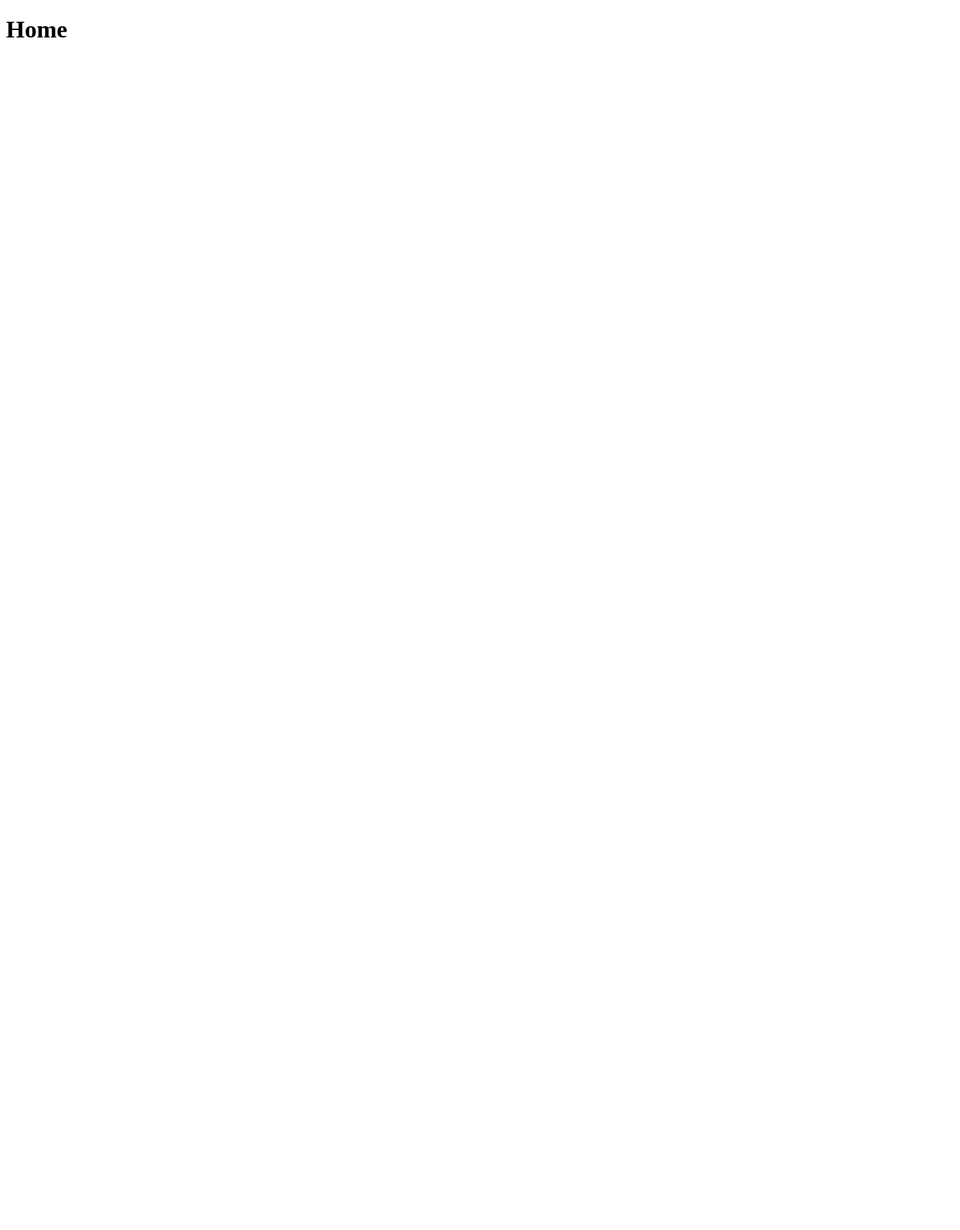
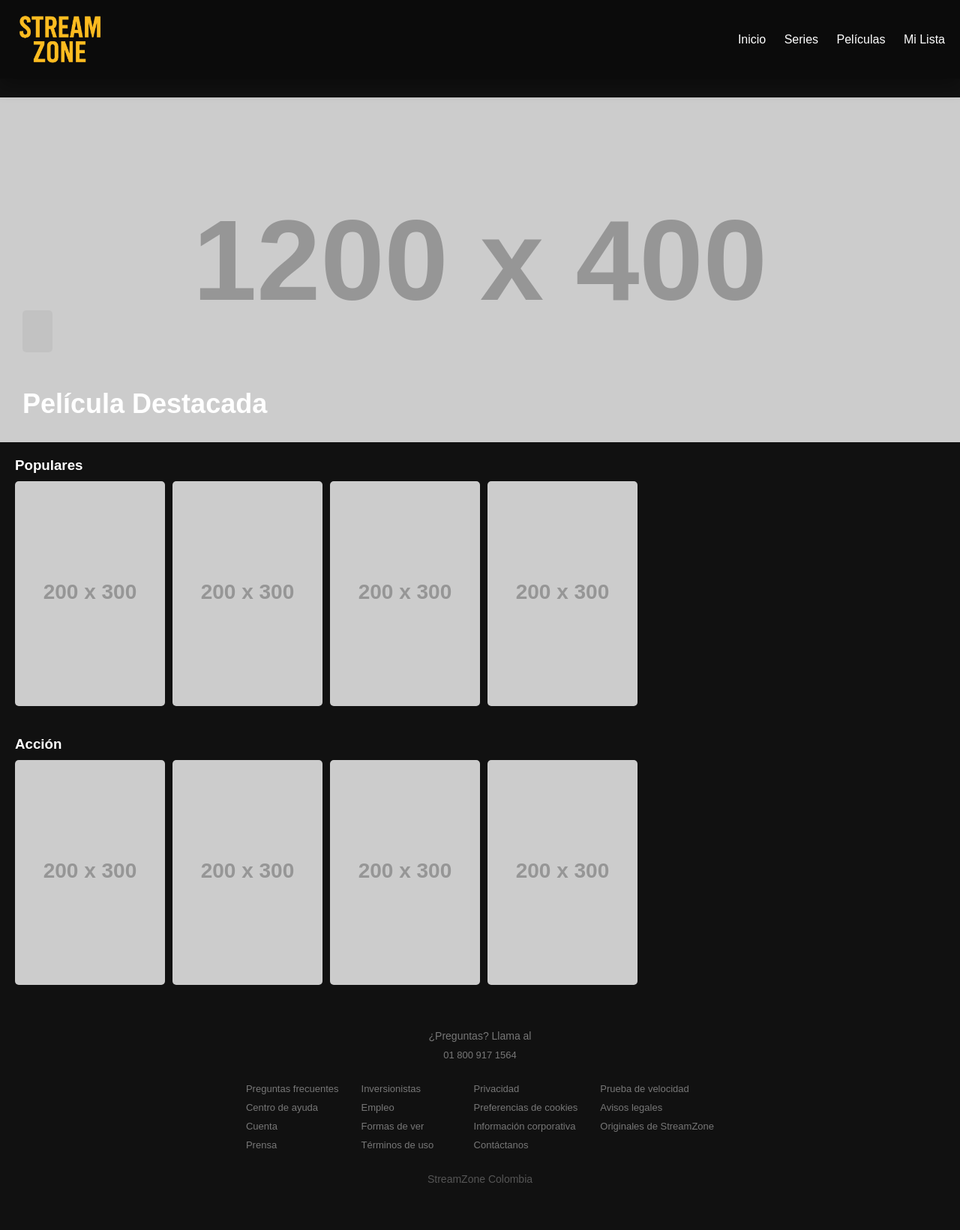
Before and after one commit to oscarWilliam21/proyecto_final_utb, a plain HTML site: page client/home/home.html in a window 1280 px wide. Shown: the whole page at 75% size. Before the commit the page ends 800 px from the top, so only its background shows below. Drawn offline with Linux system fonts and the light colour scheme; no server answers; placeholder pictures from the web are drawn by us.

Commit message:
add home

```diff
--- a/client/home/home.css
+++ b/client/home/home.css
@@ -0,0 +1,176 @@
+body {
+    margin: 0;
+    background-color: #111;
+    color: #fff;
+    font-family: Arial, sans-serif;
+  }
+
+  .logo {
+    width: 120px;
+  }
+
+  .navbar {
+    position: fixed;
+    top: 0;
+    left: 0;
+    right: 0;
+    z-index: 1000;
+    display: flex;
+    justify-content: space-between;
+    align-items: center;
+    padding: 20px;
+    background: rgba(0, 0, 0, 0.3);
+    box-shadow: 0 10px 20px rgba(0, 0, 0, 0.3);
+    transition: box-shadow 0.3s ease, background-color 0.3s ease;
+  }
+
+  body {
+    margin: 0;
+    padding-top: 80px;
+  }
+
+
+  .logo {
+    font-size: 24px;
+    color: red;
+  }
+
+  .navbar nav a {
+    color: #fff;
+    margin-left: 20px;
+    text-decoration: none;
+  }
+
+  .banner {
+    height: 400px;
+    background-image: url('https://via.placeholder.com/1200x400');
+    background-size: cover;
+    background-position: center;
+    display: flex;
+    align-items: flex-end;
+    padding: 30px;
+  }
+
+  .banner h2 {
+    font-size: 36px;
+    margin: 0;
+  }
+
+  .row {
+    padding: 20px;
+  }
+
+  .row h3 {
+    margin: 0 0 10px 0;
+  }
+
+  .row-posters {
+    display: flex;
+    overflow-x: auto;
+  }
+
+  .row-posters img {
+    width: 200px;
+    height: 300px;
+    object-fit: cover;
+    margin-right: 10px;
+    border-radius: 5px;
+    transition: transform 0.2s;
+  }
+
+  .row-posters img:hover {
+    transform: scale(1.05);
+    cursor: pointer;
+  }
+
+  .carousel {
+    overflow: hidden;
+    display: flex;
+  }
+
+  .slide {
+    position: absolute;
+    top: 0;
+    left: 0;
+    width: 100%;
+    background-size: cover;
+    background-position: center;
+    opacity: 0;
+    transition: opacity 1s ease;
+  }
+
+  .slide.active {
+    opacity: 1;
+    height: 500px;
+  }
+
+  .slide-info {
+    position: absolute;
+    bottom: 30px;
+    left: 30px;
+    background-color: rgba(0,0,0,0.5);
+    padding: 20px;
+    border-radius: 5px;
+  }
+
+  .slide-info h2 {
+    margin: 0 0 10px 0;
+  }
+
+  .banner {
+    height: 400px;
+    background-image: url('https://via.placeholder.com/1200x400');
+    background-size: cover;
+    background-position: center;
+    display: flex;
+    align-items: flex-end;
+    padding: 30px;
+    margin-top: 50px;
+  }
+
+  .banner h2 {
+    font-size: 36px;
+    margin: 0;
+  }
+
+  .footer {
+    background-color: #111;
+    color: #777;
+    padding: 40px 20px;
+    text-align: center;
+  }
+
+  .footer p {
+    margin: 0 0 20px;
+    font-size: 14px;
+  }
+
+  .footer a {
+    color: #777;
+    text-decoration: none;
+    display: block;
+    margin: 10px 0;
+    font-size: 13px;
+  }
+
+  .footer a:hover {
+    text-decoration: underline;
+  }
+
+  .footer-cols {
+    display: flex;
+    flex-wrap: wrap;
+    justify-content: center;
+    gap: 30px;
+    margin-bottom: 20px;
+  }
+
+  .footer-cols .col {
+    min-width: 120px;
+    text-align: left;
+  }
+
+  .footer-copy {
+    font-size: 12px;
+    color: #555;
+  }
--- a/client/home/home.html
+++ b/client/home/home.html
@@ -1,11 +1,105 @@
 <!DOCTYPE html>
-<html lang="en">
+<html lang="es">
 <head>
-    <meta charset="UTF-8">
-    <meta name="viewport" content="width=device-width, initial-scale=1.0">
-    <title>Document</title>
+  <meta charset="UTF-8">
+  <title>Mi StreamZone</title>
+  <link rel="stylesheet" href="home.css">
 </head>
 <body>
-    <h1>Home</h1>
+  <header class="navbar">
+    <img src="../assets/logo/streamZone.png" alt="StreamZone" class="logo">
+    <nav>
+      <a href="#">Inicio</a>
+      <a href="#">Series</a>
+      <a href="#">Películas</a>
+      <a href="#">Mi Lista</a>
+    </nav>
+  </header>
+
+    <section class="carousel">
+        <div class="slide active">
+          <div class="slide-info">
+            <h2></h2>
+            <p></p>
+          </div>
+        </div>
+        <div class="slide">
+          <div class="slide-info">
+            <h2></h2>
+            <p></p>
+          </div>
+        </div>
+        <div class="slide">
+          <div class="slide-info">
+            <h2></h2>
+            <p></p>
+          </div>
+        </div>
+        <div class="slide">
+          <div class="slide-info">
+            <h2></h2>
+            <p></p>
+          </div>
+        </div>
+        <div class="slide">
+          <div class="slide-info">
+            <h2></h2>
+            <p></p>
+          </div>
+        </div>
+      </section>
+    <section class="banner">
+      <h2>Película Destacada</h2>
+    </section>
+
+    <section class="row">
+      <h3>Populares</h3>
+      <div class="row-posters">
+        <img src="https://via.placeholder.com/200x300" alt="Pelicula">
+        <img src="https://via.placeholder.com/200x300" alt="Pelicula">
+        <img src="https://via.placeholder.com/200x300" alt="Pelicula">
+        <img src="https://via.placeholder.com/200x300" alt="Pelicula">
+      </div>
+    </section>
+
+    <section class="row">
+      <h3>Acción</h3>
+      <div class="row-posters">
+        <img src="https://via.placeholder.com/200x300" alt="Pelicula">
+        <img src="https://via.placeholder.com/200x300" alt="Pelicula">
+        <img src="https://via.placeholder.com/200x300" alt="Pelicula">
+        <img src="https://via.placeholder.com/200x300" alt="Pelicula">
+      </div>
+    </section>
+    <script src="home.js"></script>
 </body>
+<footer class="footer">
+  <p>¿Preguntas? Llama al <a href="#">01 800 917 1564</a></p>
+  <div class="footer-cols">
+    <div class="col">
+      <a href="#">Preguntas frecuentes</a>
+      <a href="#">Centro de ayuda</a>
+      <a href="#">Cuenta</a>
+      <a href="#">Prensa</a>
+    </div>
+    <div class="col">
+      <a href="#">Inversionistas</a>
+      <a href="#">Empleo</a>
+      <a href="#">Formas de ver</a>
+      <a href="#">Términos de uso</a>
+    </div>
+    <div class="col">
+      <a href="#">Privacidad</a>
+      <a href="#">Preferencias de cookies</a>
+      <a href="#">Información corporativa</a>
+      <a href="#">Contáctanos</a>
+    </div>
+    <div class="col">
+      <a href="#">Prueba de velocidad</a>
+      <a href="#">Avisos legales</a>
+      <a href="#">Originales de StreamZone</a>
+    </div>
+  </div>
+  <p class="footer-copy">StreamZone Colombia</p>
+</footer>
 </html>
--- a/client/home/home.js
+++ b/client/home/home.js
@@ -0,0 +1,63 @@
+let currentSlide = 0;
+const slides = document.querySelectorAll('.slide');
+const totalSlides = slides.length;
+
+function showSlide(index) {
+  slides.forEach((slide, i) => {
+    slide.classList.remove('active');
+    if (i === index) {
+      slide.classList.add('active');
+    }
+  });
+}
+
+function nextSlide() {
+  currentSlide = (currentSlide + 1) % totalSlides;
+  showSlide(currentSlide);
+}
+
+setInterval(nextSlide, 5000);
+
+const API_URL = "http://127.0.0.1:5000/api/movie/movies";
+
+fetch(API_URL)
+  .then(response => response.json())
+  .then(data => {
+    console.log(data);
+    mostrarPeliculas(data);
+  })
+  .catch(error => console.error('Error al cargar las películas:', error));
+
+  function mostrarPeliculas(peliculas) {
+    const popularesRow = document.querySelectorAll(".row")[0].querySelector(".row-posters");
+    const accionRow = document.querySelectorAll(".row")[1].querySelector(".row-posters");
+
+    popularesRow.innerHTML = '';
+    accionRow.innerHTML = '';
+
+    const slides = document.querySelectorAll('.slide');
+    peliculas.slice(0, slides.length).forEach((pelicula, i) => {
+      const slide = slides[i];
+      slide.style.backgroundImage = `url('${pelicula.portada}')`;
+      slide.querySelector('h2').textContent = pelicula.titulo;
+      slide.querySelector('p').textContent = `Generos: ${pelicula.genero.join(', ')}`;
+    });
+
+    // Cargar imagenes en las filas
+    peliculas.forEach(pelicula => {
+      const img = document.createElement("img");
+      img.src = pelicula.imagen;
+      img.alt = pelicula.titulo;
+      img.style.cursor = "pointer";
+
+      img.addEventListener("click", () => {
+        window.open(pelicula.reproducir_url, "_blank");
+      });
+
+      if (pelicula.genero.includes("Acción")) {
+        accionRow.appendChild(img);
+      } else {
+        popularesRow.appendChild(img);
+      }
+    });
+  }
```
Also changed, not shown: 3 other files.
